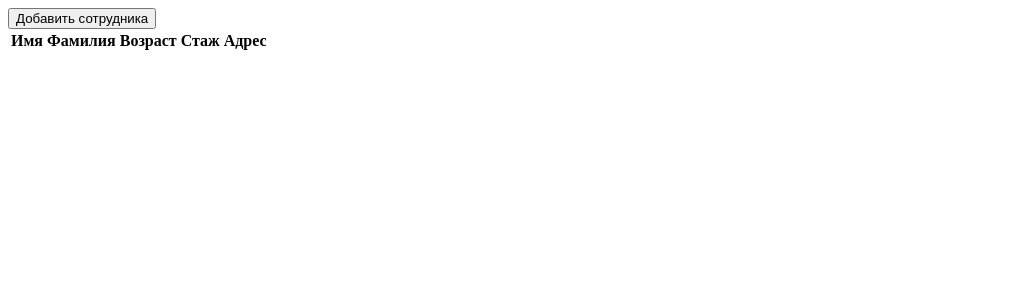
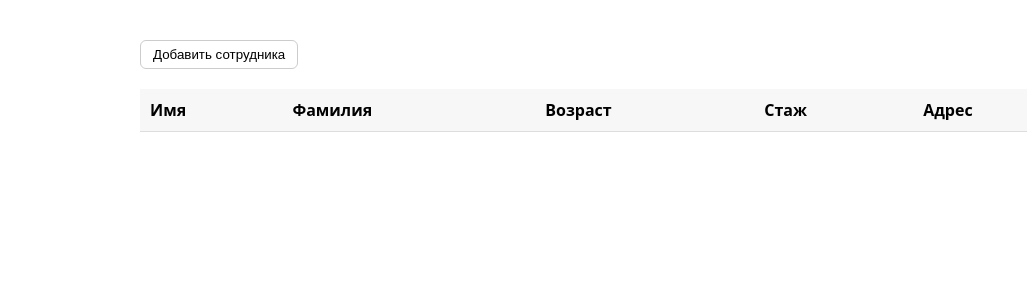
Before and after one commit to BogdanTsybin2005/employee-list, a Nuxt app: page / in a window 1280 px wide. Shown: the top 300 px of the page, without its empty margins (0-1027 px from the left). Built offline with nearby package versions, Linux system fonts and the light colour scheme.

Commit message:
Revised the styling and added additional functionality to the project

```diff
--- a/app/app.vue
+++ b/app/app.vue
@@ -5,6 +5,7 @@
       <EmployeeTable
         :employees="employees"
         @edit="openEdit"
+        @delete="remove"
       />
 
       <BaseModal v-if="isOpen" @close="close">
@@ -19,7 +20,7 @@
 <script setup lang="ts">
   import { useEmployees } from '~/composables/useEmployees'
 
-  const { employees, addEmployee, updateEmployee } = useEmployees()
+  const { employees, addEmployee, updateEmployee, removeEmployee } = useEmployees()
 
   const isOpen = ref(false)
   const selected = ref(null)
@@ -39,5 +40,42 @@
     isOpen.value = false
   }
 
+  const remove = (id: string) => {
+    if (confirm('Удалить сотрудника?')) {
+      removeEmployee(id)
+    }
+  }
+
   const close = () => (isOpen.value = false)
 </script>
+
+
+<style>
+  .container {
+    max-width: 1000px;
+    margin: 40px auto;
+    padding: 0 16px;
+    font-family: system-ui, sans-serif;
+  }
+
+  button {
+    padding: 6px 12px;
+    border-radius: 6px;
+    border: 1px solid #ccc;
+    background: #fff;
+    cursor: pointer;
+  }
+
+  button:hover {
+    background: #f3f3f3;
+  }
+
+  button.danger {
+    border-color: #e66;
+    color: #c00;
+  }
+
+  button.danger:hover {
+    background: #ffecec;
+  }
+</style>
--- a/app/components/BaseModal.vue
+++ b/app/components/BaseModal.vue
@@ -8,9 +8,9 @@
 
 <script setup lang="ts">
   defineEmits(['close'])
-  </script>
+</script>
 
-  <style scoped>
+<style scoped>
   .overlay {
     position: fixed;
     inset: 0;
--- a/app/components/EmployeeForm.vue
+++ b/app/components/EmployeeForm.vue
@@ -30,3 +30,16 @@
 
     const submit = () => emit('save', { ...form })
 </script>
+
+<style scoped>
+    form {
+        display: flex;
+        flex-direction: column;
+        gap: 10px;
+    }
+    input {
+        padding: 8px;
+        border-radius: 6px;
+        border: 1px solid #ccc;
+    }
+</style>
--- a/app/components/EmployeeTable.vue
+++ b/app/components/EmployeeTable.vue
@@ -17,8 +17,11 @@
                 <td>{{ emp.age }}</td>
                 <td>{{ emp.experience }}</td>
                 <td>{{ emp.address }}</td>
-                <td>
-                <button @click="$emit('edit', emp)">Редактировать</button>
+                <td class="actions">
+                    <button @click="$emit('edit', emp)">Редактировать</button>
+                    <button class="danger" @click="$emit('delete', emp.id)">
+                        Удалить
+                    </button>
                 </td>
             </tr>
         </tbody>
@@ -32,3 +35,45 @@
         employees: Employee[]
     }>()
 </script>
+
+<style scoped>
+    .table {
+        width: 100%;
+        border-collapse: collapse;
+        margin-top: 20px;
+    }
+
+    th, td {
+        padding: 10px;
+        border-bottom: 1px solid #ddd;
+        text-align: left;
+    }
+
+    th {
+        background: #f7f7f7;
+    }
+
+    .actions {
+        display: flex;
+        gap: 8px;
+    }
+
+    @media (max-width: 700px) {
+        .table thead {
+            display: none;
+        }
+
+        .table tr {
+            display: block;
+            margin-bottom: 16px;
+            border: 1px solid #ddd;
+            border-radius: 8px;
+            padding: 8px;
+        }
+
+        .table td {
+            display: flex;
+            justify-content: space-between;
+        }
+    }
+</style>
--- a/app/composables/useEmployees.ts
+++ b/app/composables/useEmployees.ts
@@ -27,11 +27,17 @@ export function useEmployees() {
     }
   }
 
+  const removeEmployee = (id: string) => {
+    employees.value = employees.value.filter(e => e.id !== id)
+    save()
+  }
+
   onMounted(load)
 
   return {
     employees,
     addEmployee,
     updateEmployee,
+    removeEmployee,
   }
 }
```
